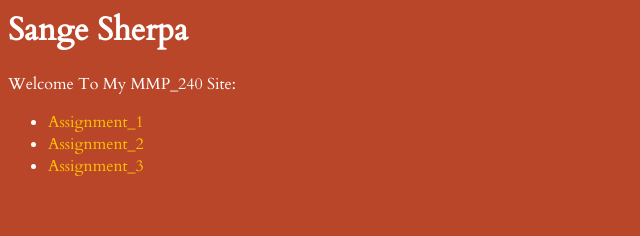
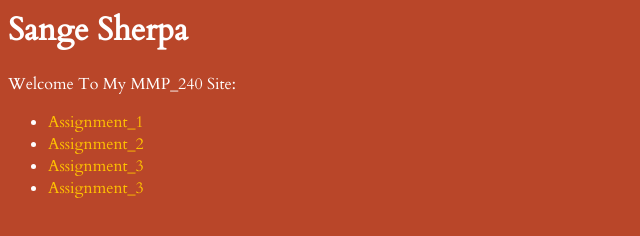
Before and after one commit to sangesherpa89/MMP240, a plain HTML site: page index.html in a window 1280 px wide. Shown: the whole page, without its empty margins (0-640 px from the left). Drawn offline with Linux system fonts and the light colour scheme.

Commit message:
copied midterm on main site

```diff
--- a/index.html
+++ b/index.html
@@ -28,6 +28,7 @@
         <li><a href="Assignment_1/index.html">Assignment_1 </a></li>
         <li><a href="Assignment_2/index.html">Assignment_2 </a></li>
         <li><a href="Assignment_3/index.html">Assignment_3 </a></li>
+        <li><a href="Midterm/index.html">Assignment_3 </a></li>
     </ul>
 </body>
 
```
